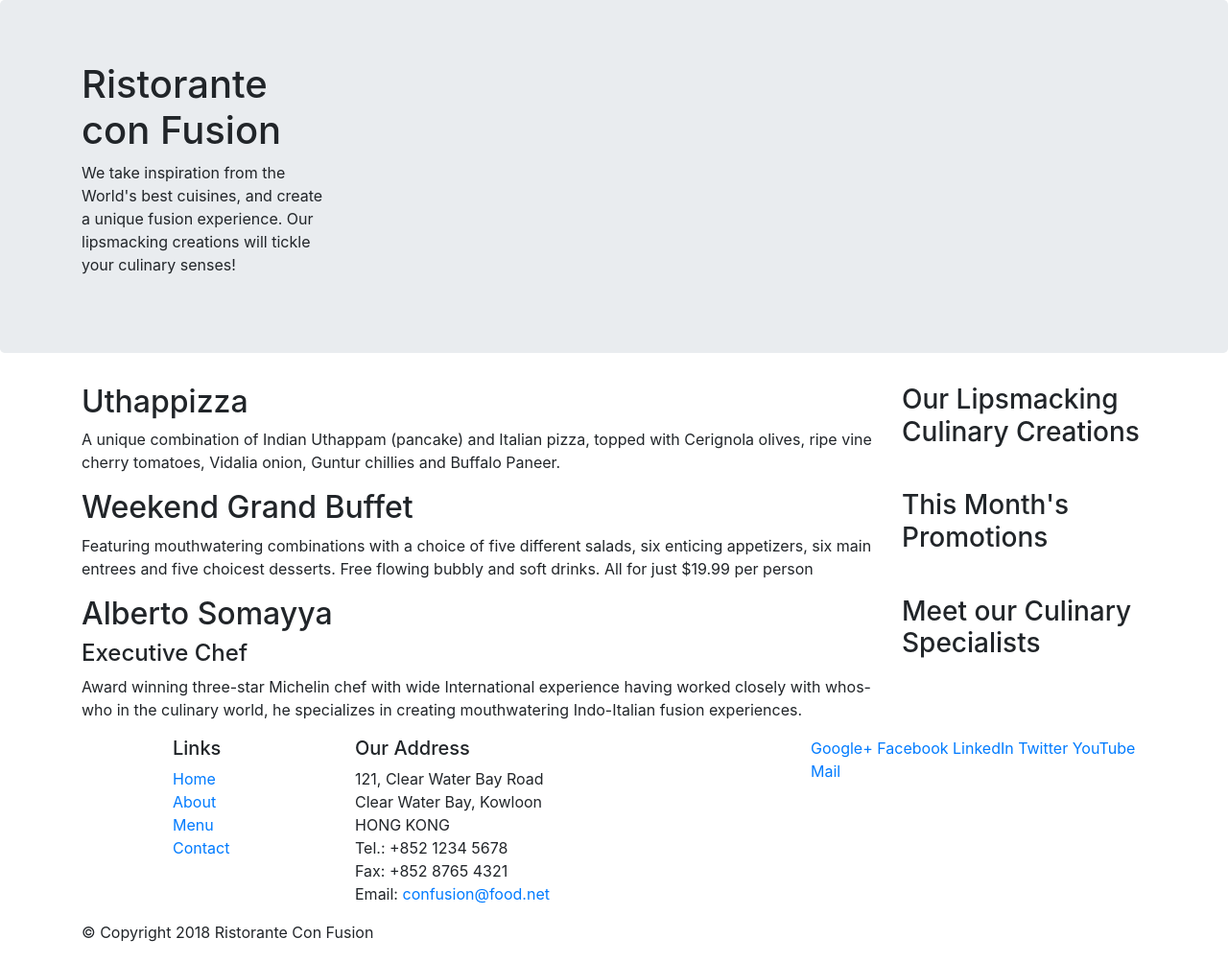
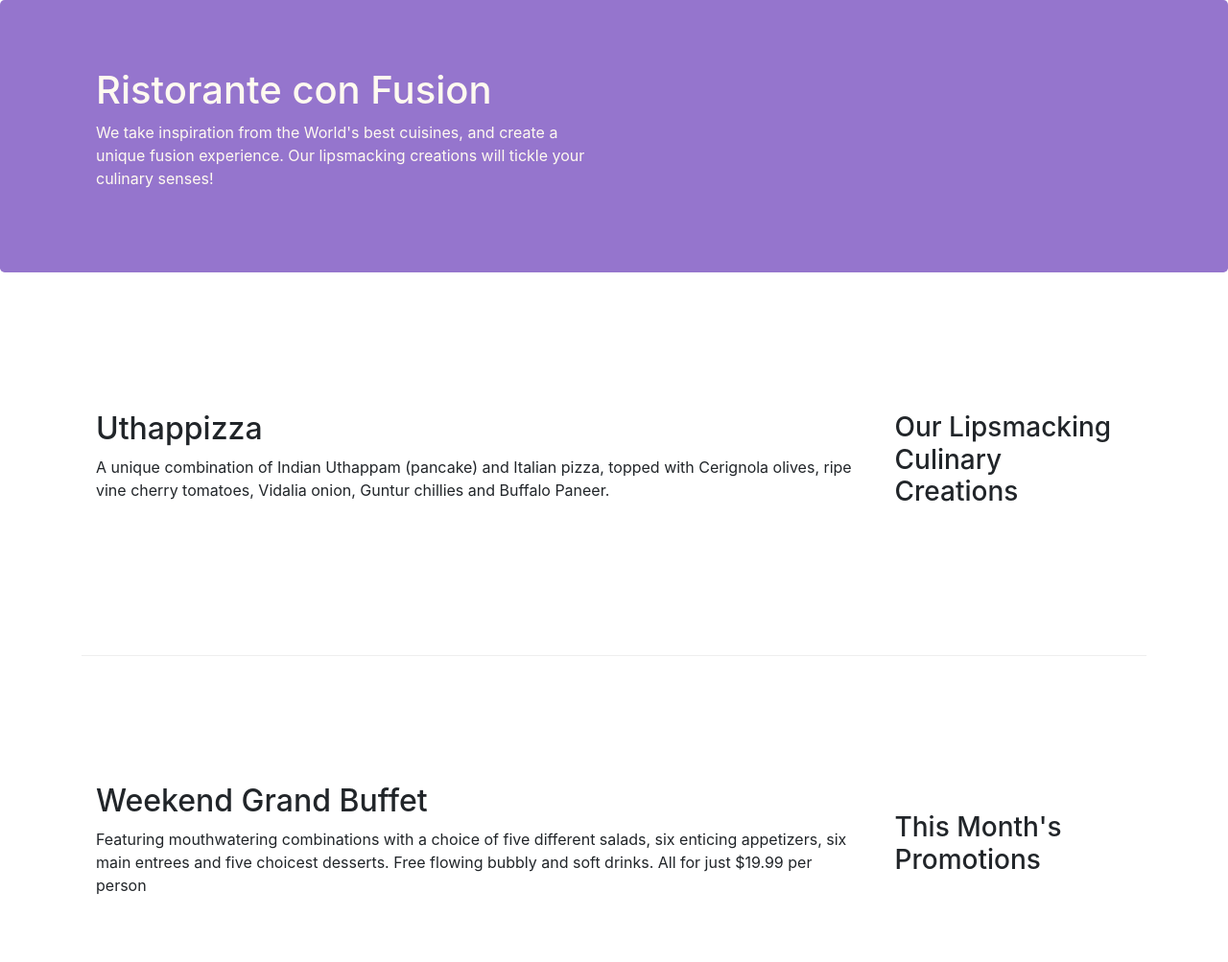
Before and after one commit to tinasc/Bootstrap-4, a website: page index.html in a window 1280 px wide. Shown: the top 1003 px of the page at 96% size. Drawn offline with nearby package versions, Linux system fonts and the light colour scheme.

Commit message:
Bootstrap Grid Part 2

```diff
--- /dev/null
+++ b/css/styles.css
@@ -0,0 +1,30 @@
+.row-header{
+    margin:0px auto;
+    padding:0px;
+}
+
+.row-content {
+    margin:0px auto;
+    padding: 50px 0px 50px 0px;
+    border-bottom: 1px ridge;
+    min-height:400px;
+}
+
+.footer{
+    background-color: #D1C4E9;
+    margin:0px auto;
+    padding: 20px 0px 20px 0px;
+}
+
+.jumbotron {
+    padding:70px 30px 70px 30px;
+    margin:0px auto;
+    background: #9575CD ;
+    color:floralwhite;
+}
+
+address{
+    font-size:80%;
+    margin:0px;
+    color:#0f0f0f;
+}
--- a/index.html
+++ b/index.html
@@ -9,6 +9,7 @@
 
       <!-- Bootstrap CSS -->
       <link rel="stylesheet" href="node_modules/bootstrap/dist/css/bootstrap.min.css">
+      <link href="css/styles.css" rel="stylesheet">
     <title>Ristorante Con Fusion</title>
 </head>
 
@@ -16,19 +17,19 @@
 
     <header class="jumbotron">
         <div class="container">
-            <div class="row">
-                <div class="col-12 col-sm-4 col-md-3">
+            <div class="row row-header">
+                <div class="col-12 col-sm-6">
                     <h1>Ristorante con Fusion</h1>
                     <p>We take inspiration from the World's best cuisines, and create a unique fusion experience. Our lipsmacking creations will tickle your culinary senses!</p>
                 </div>
-                <div class="col-12 col-sm col-md">
+                <div class="col-12 col-sm">
                 </div>
             </div>
         </div>
     </header>
 
     <div class="container">
-        <div class="row">
+        <div class="row row-content align-items-center">
             <div class="col-12 col-sm-4  order-sm-last col-md-3">
                 <h3>Our Lipsmacking Culinary Creations</h3>
             </div>
@@ -39,7 +40,7 @@
         </div>
 
 
-        <div class="row">
+        <div class="row row-content align-items-center">
             <div class="col-12 col-sm-4  order-sm-last col-md-3">
                 <h3>This Month's Promotions</h3>
             </div>
@@ -49,7 +50,7 @@
             </div>
         </div>
 
-        <div class="row">
+        <div class="row row-content align-items-center">
             <div class="col-12 col-sm-4  order-sm-last col-md-3">
                 <h3>Meet our Culinary Specialists</h3>
             </div>
@@ -61,7 +62,7 @@
         </div>
     </div>
 
-    <footer>
+    <footer class="footer">
         <div class="container">
             <div class="row">
                 <div class="col-4 offset-1 col-sm-2">
@@ -84,8 +85,8 @@
 		              Email: <a href="mailto:confusion@food.net">confusion@food.net</a>
 		           </address>
                 </div>
-                <div class="col-12 col-sm-4">
-                    <div>
+                <div class="col-12 col-sm-4 align-self-center">
+                    <div class="text-center">
                         <a href="http://google.com/+">Google+</a>
                         <a href="http://www.facebook.com/profile.php?id=">Facebook</a>
                         <a href="http://www.linkedin.com/in/">LinkedIn</a>
@@ -95,7 +96,7 @@
                     </div>
                 </div>
            </div>
-           <div class="row">
+           <div class="row justify-content-center">
                 <div class="col-auto">
                     <p>© Copyright 2018 Ristorante Con Fusion</p>
                 </div>
```
